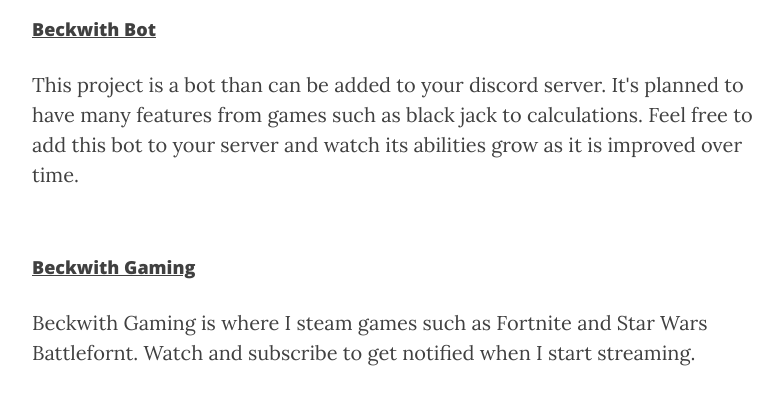
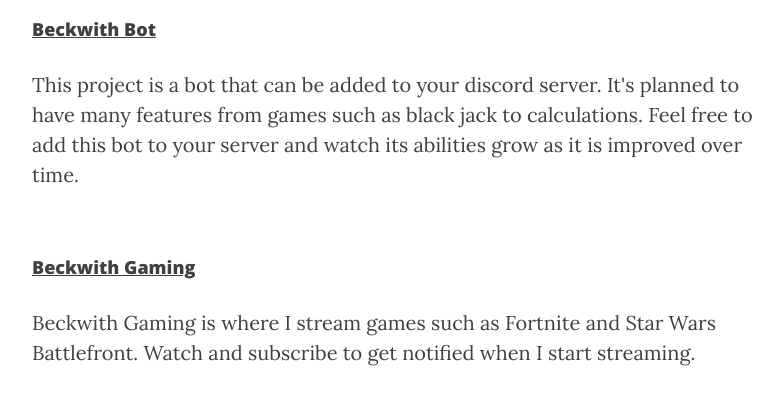
Before and after one commit to GeorgeBeckwith/GeorgeBeckwith.github.io, a plain HTML site: page public/Projects.html in a window 1280 px wide. Shown: the part 820-1238 px from the top of the page, without its empty margins (233-1016 px from the left). Drawn offline with nearby package versions, Linux system fonts and the light colour scheme.

Commit message:
Spelling corrections

```diff
--- a/public/Projects.html
+++ b/public/Projects.html
@@ -98,11 +98,11 @@
                     <h2 class="post-title">Current Projects</h2>
                     <br>
                     <a href="https://discordapp.com/api/oauth2/authorize?client_id=409095859016433669&scope=bot&permissions=1" target="_blank"><h4><u>Beckwith Bot</u></h4></a>
-                    <p>This project is a bot than can be added to your discord server. It's planned to have many features from games such as black jack to calculations.
+                    <p>This project is a bot that can be added to your discord server. It's planned to have many features from games such as black jack to calculations.
                         Feel free to add this bot to your server and watch its abilities grow as it is improved over time.</p>
                     <br>
                     <a href="https://www.twitch.tv/beckwithgaming1" target="_blank"><h4><u>Beckwith Gaming</u></h4></a>
-                    <p>Beckwith Gaming is where I steam games such as Fortnite and Star Wars Battlefornt. Watch and subscribe to get notified when I start streaming.</p>
+                    <p>Beckwith Gaming is where I stream games such as Fortnite and Star Wars Battlefront. Watch and subscribe to get notified when I start streaming.</p>
                     <br>
 
 
```
